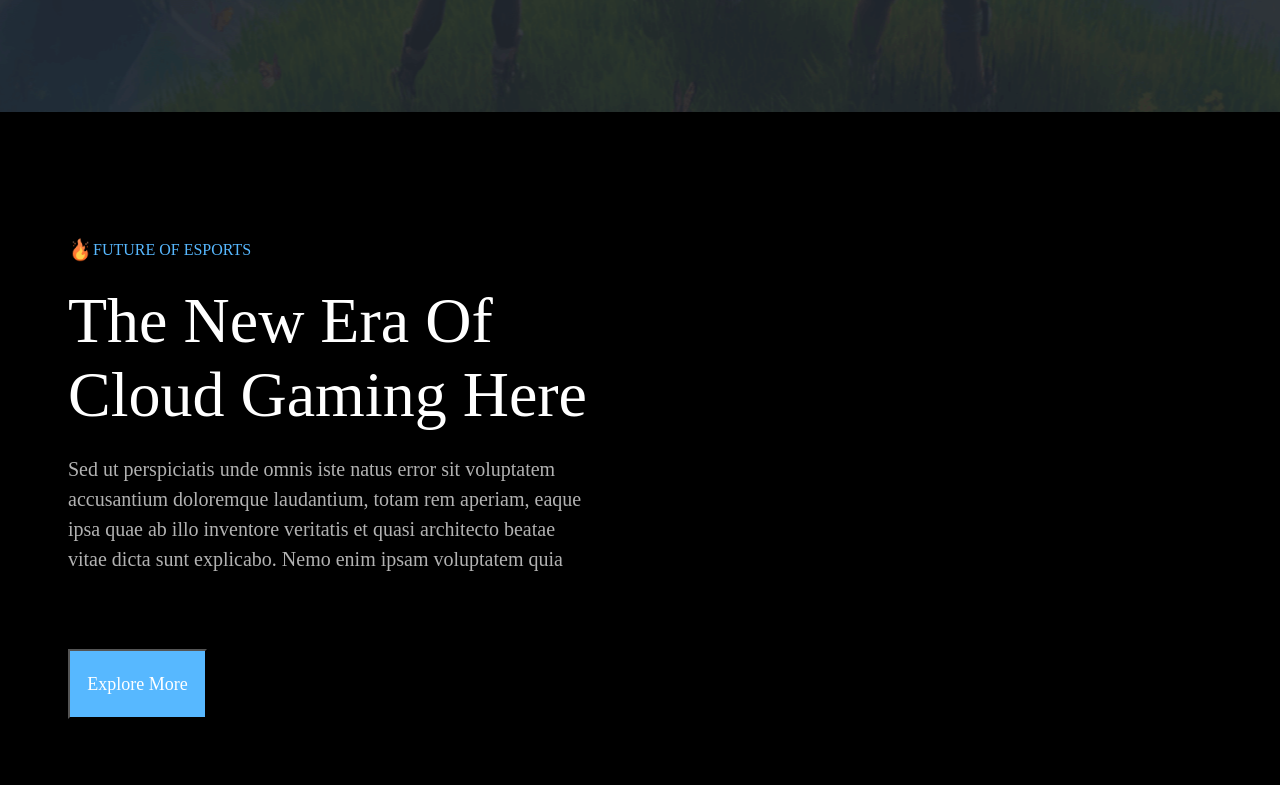
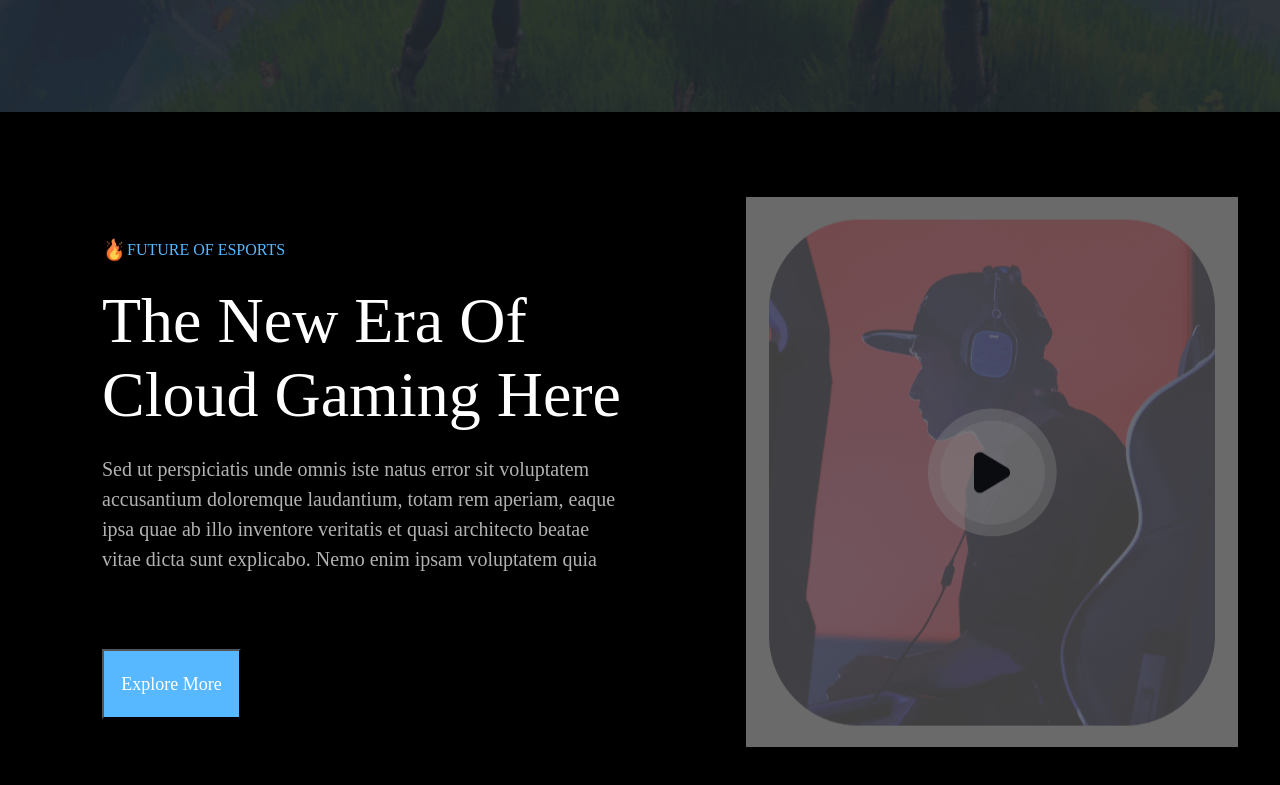
Before and after one commit to Muhammaddiyor007/n38-homework13, a plain HTML site: page index.html in a window 1280 px wide. Shown: the part 2515-3300 px from the top of the page. Drawn offline with Linux system fonts and the light colour scheme.

Commit message:
n38-homework13

```diff
--- a/css/main.css
+++ b/css/main.css
@@ -289,8 +289,15 @@
     text-transform: capitalize;
 }
 
+.container-black {
+    max-width: 1320px;
+    margin-right: auto;
+    margin-left: auto;
+    display: flex;
+}
+
 .ong {
-    width: 392px;
+    width: 492px;
     height: 550px;
     opacity: 0.5;
     margin-top: 85px;
--- a/index.html
+++ b/index.html
@@ -193,7 +193,7 @@
 
         </section>
         <section class="black">
-            <div class="container">
+            <div class="container-black">
 
                 <div class="chap">
                     <div class="black-feir">
```
